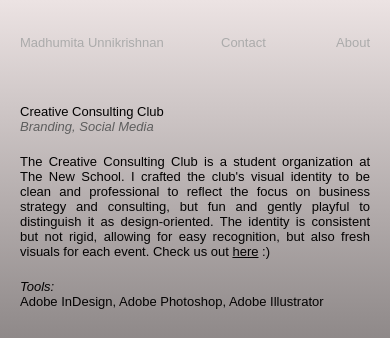
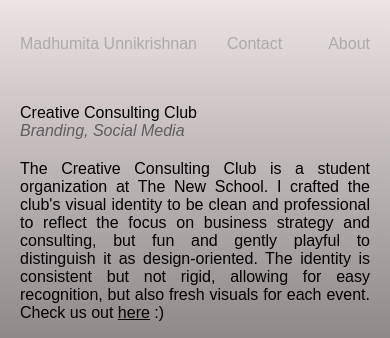
Before and after one commit to madhumitau19/Madhumita-Unnikrishnan-Portfolio, a plain HTML site: page ccc.html in a window 390 px wide. Shown: the top 338 px of the page. Drawn offline with Linux system fonts and the light colour scheme; a web font is replaced by a local one.

Commit message:
font size

```diff
--- a/project-page.css
+++ b/project-page.css
@@ -262,7 +262,7 @@
         padding: 20px;
         /* display: flex; */
         color: var(--text);
-        font-size: 13px;
+        font-size: 16px;
         font-family: "loretta-variable",sans-serif;
         font-variation-settings: 'wght' 300;
         position: relative;
--- a/styles.css
+++ b/styles.css
@@ -335,6 +335,7 @@
 @media screen and (max-width: 1000px){
     body{
         padding: 0px;
+        font-size: 16px;
     }
     #name{
         position: fixed;
```
